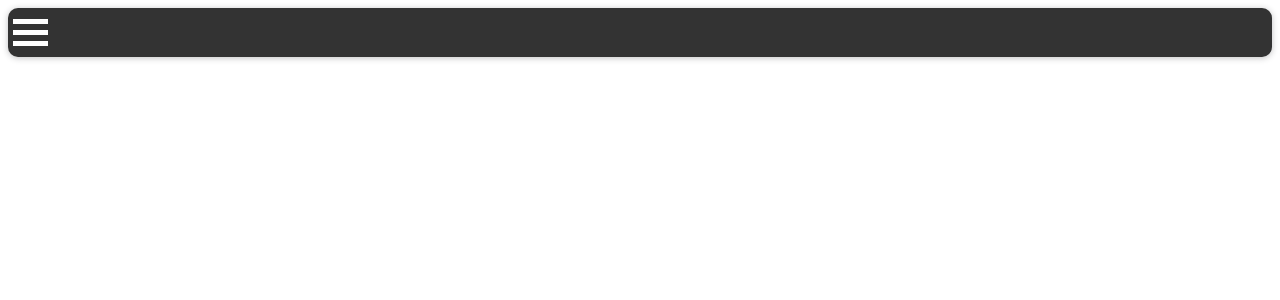
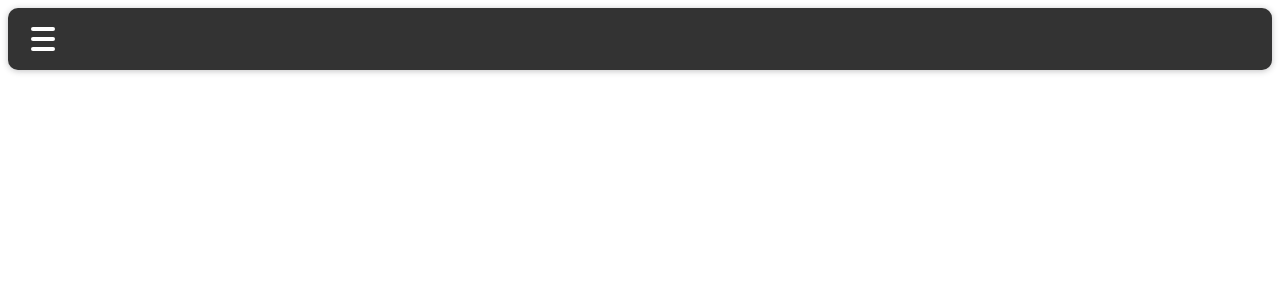
Before and after one commit to sisar4/Miami, a PHP site: page / in a window 1280 px wide. Shown: the top 300 px of the page. Run offline with PHP 8.4, Linux system fonts and the light colour scheme; some libraries are stand-ins or nearby versions.

Commit message:
aggiustato bottone sidenav

```diff
--- a/index.html
+++ b/index.html
@@ -13,8 +13,8 @@
             <ul class="NavUl">
             	<div class="container" onclick="myFunction(this)">
                 	<div class="bar1"></div>
-                    <div class="bar2"></div>
-                    <div class="bar3"></div>
+                  <div class="bar2"></div>
+                  <div class="bar3"></div>
                 </div>
             </ul>
         </div>
--- a/styles/stile.css
+++ b/styles/stile.css
@@ -228,26 +228,27 @@ i{
   }
 
   .container {
+    margin: 8px;
+    margin-left: 18px;
     display: inline-block;
     cursor: pointer;
   }
 
   .bar1, .bar2, .bar3 {
-    width: 35px;
-    height: 5px;
+    width: 24px;
+    height: 4px;
     background-color: #fff;
     margin: 6px 0;
+    border-radius: 100px;
     transition: 0.4s;
   }
 
   .change .bar1 {
-    -webkit-transform: rotate(-45deg) translate(-9px, 6px);
-    transform: rotate(-45deg) translate(-9px, 6px);
+    transform: rotate(-45deg) translate(-7px, 7px);
   }
 
   .change .bar2 {opacity: 0;}
 
   .change .bar3 {
-    -webkit-transform: rotate(45deg) translate(-8px, -8px);
-    transform: rotate(45deg) translate(-8px, -8px);
+    transform: rotate(45deg) translate(-7px, -7px);
   }
```
